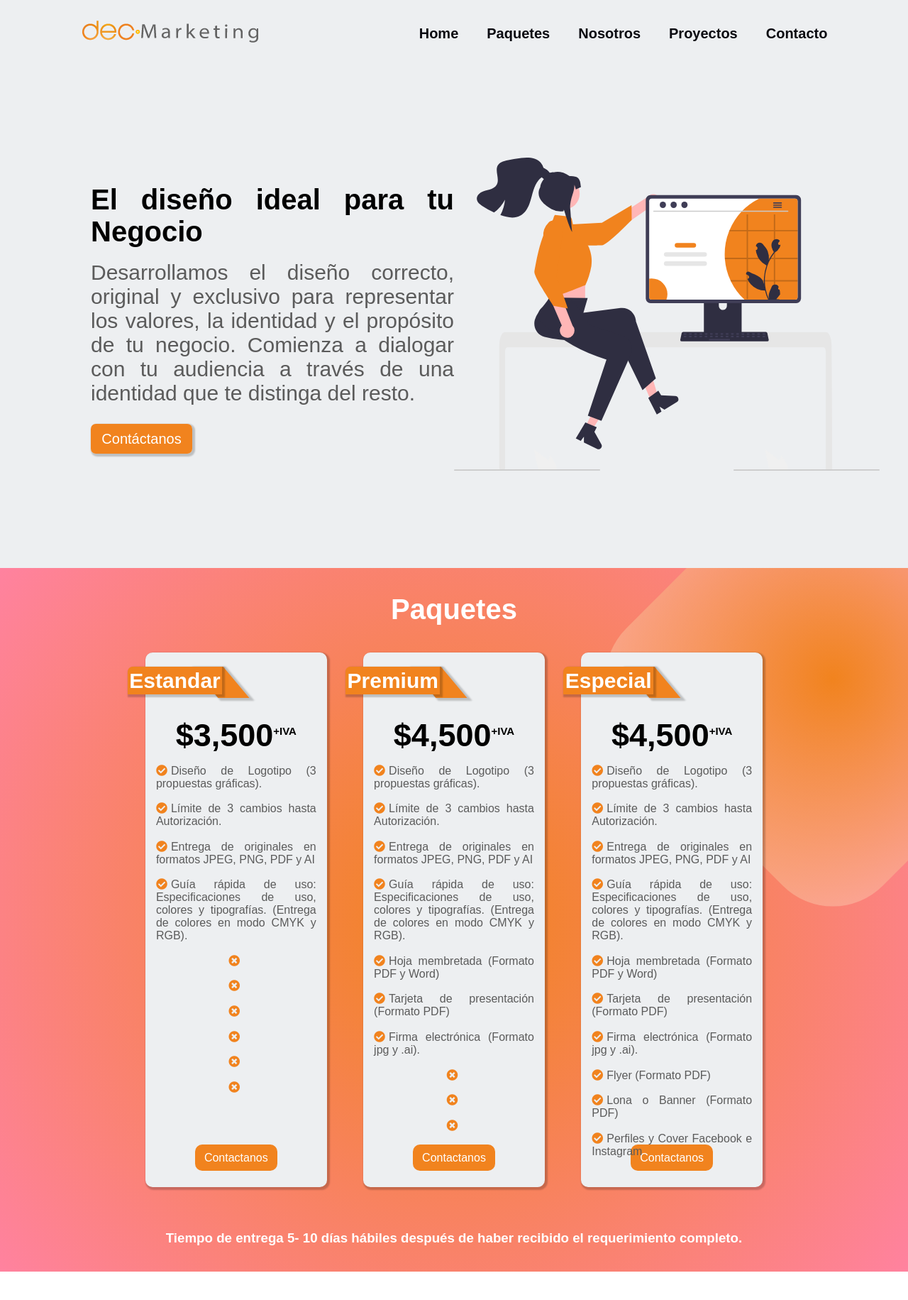
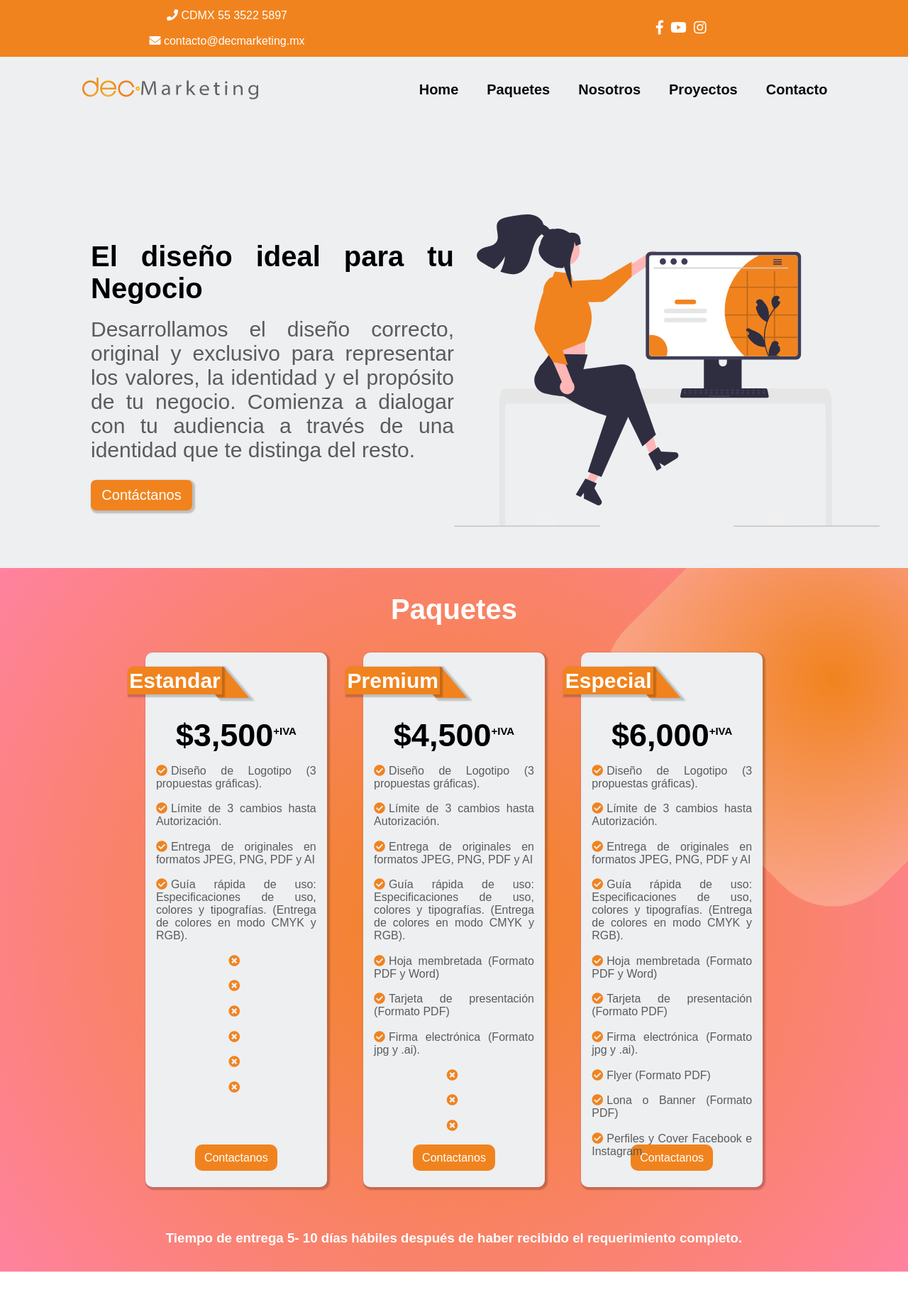
Before and after one commit to GungryNutria/design, a PHP site: page / in a window 1280 px wide. Shown: the top 1831 px of the page at 71% size. Run offline with PHP 8.4, Linux system fonts and the light colour scheme; some libraries are stand-ins or nearby versions; some web fonts are replaced.

Commit message:
Detalles finales

```diff
--- a/index.php
+++ b/index.php
@@ -13,6 +13,7 @@
 <center>
     <header>
     <?php
+    include 'src/widgets/social_header.php';
     include 'src/widgets/menu.php';
     include 'src/widgets/header_body.php';
     ?>
--- a/src/css/footer_styles.css
+++ b/src/css/footer_styles.css
@@ -88,3 +88,15 @@ footer .copyright-container .social-container .social-box a i:hover{
     border-radius: 100%;
     transition: all 1s;
 }
+@media screen and (max-width:900px){
+    footer .footer-container .footer-box{
+        width: 40%;
+    }
+}
+@media screen and (max-width:600px){
+    footer .footer-container .footer-box{
+        margin-top: 2%;
+        width: 90%;
+    }
+
+}
--- a/src/css/header_styles.css
+++ b/src/css/header_styles.css
@@ -85,6 +85,42 @@ header .header_body .box_img{
 header .header_body .box_img img{
     width: 600px;
 }
+header .top-section .top-container{
+    background-color: #f1831e;
+    width: 100%;
+    display: flex;
+    flex-direction: row;
+    justify-content: space-around;
+    align-content: center;
+    align-items: center;
+    flex-flow: wrap;
+}
+header .top-section .top-container .top-box1{
+    color: #fff;
+    width: 40%;
+
+    margin: 1%;
+}
+header .top-section .top-container .top-box1 a{
+    color: #fff;
+    text-decoration: none;
+}
+header .top-section .top-container .top-box2{
+    display: flex;
+    flex-direction: row;
+    justify-content: center;
+    align-content: center;
+    flex-flow: wrap;
+    width: 40%;
+    margin: 1%;
+}
+header .top-section .top-container .top-box2 .sub-top-box{
+    margin: 1%;
+}
+header .top-section .top-container .top-box2 .sub-top-box a{
+    color: #fff;
+    font-size: 20px;
+}
 @media screen and (max-width:1024px){
     .menu-button{
         text-align: justify;
@@ -94,20 +130,17 @@ header .header_body .box_img img{
 
         height: 50vh;
     }
-    header nav{
-        width: 100%;
-        align-content: inherit;
-    align-items: inherit;
-    }
     header nav .menu ul li a{
         color: #fff;
         font-size: 25px;
     }
     header nav{
+        align-content: inherit;
+    align-items: inherit;
         background-color: #f1831e;
         text-align: left;
         position: absolute;
-        top: 30px;
+        top: 118px;
         z-index: 20;
         width: 100%;
         height: 100vh;
@@ -149,6 +182,10 @@ header .header_body .box_img img{
 
 }
 @media screen and (max-width:600px){
+    header .top-section .top-container .top-box1{
+
+        width: 90%;
+    }
     header{
         height: 100vh;
     }
--- a/src/css/packages_styles.css
+++ b/src/css/packages_styles.css
@@ -50,12 +50,6 @@
     transition: all 1s;
 
 }
-.packages-section .packages-body .package:hover{
-
-    transition: all 1s;
-    width: 25%;
-    position: relative;
-}
 
 .packages-section .packages-body .package .package-header{
     height: 80px;
@@ -87,11 +81,6 @@
     padding: 22px;
     transform: skew(40deg);
     transition: all 1s;
-
-}
-.packages-section .packages-body .package:hover .package-header .etiqueta::after{
-    transition: all 1s;
-    padding: 23px;
 
 }
 .packages-section .packages-body .package .package-price{
--- a/src/widgets/footer.php
+++ b/src/widgets/footer.php
@@ -12,21 +12,21 @@
         <div class="footer-box">
             <h2>NUESTROS SERVICIOS</h2>
             <ul>
-                <li><a href="#"><i class="fas fa-chevron-right"></i> Google Adds</a></li>
-                <li><a href="#"><i class="fas fa-chevron-right"></i> Páginas Web</a></li>
-                <li><a href="#"><i class="fas fa-chevron-right"></i> Redes Sociales</a></li>
-                <li><a href="#"><i class="fas fa-chevron-right"></i> e-Commerce</a></li>
-                <li><a href="#"><i class="fas fa-chevron-right"></i> Diseño Corporativo</a></li>
-                <li><a href="#"><i class="fas fa-chevron-right"></i> e-Marketing</a></li>
-                <li><a href="#"><i class="fas fa-chevron-right"></i> Eventos Virtuales</a></li>
+                <li><a href="https://www.decmarketing.mx/google-ads/"><i class="fas fa-chevron-right"></i> Google Adds</a></li>
+                <li><a href="https://www.decmarketing.mx/paginas-web"><i class="fas fa-chevron-right"></i> Páginas Web</a></li>
+                <li><a href="https://www.decmarketing.mx/redes-sociales"><i class="fas fa-chevron-right"></i> Redes Sociales</a></li>
+                <li><a href="https://www.decmarketing.mx/e-commerce"><i class="fas fa-chevron-right"></i> e-Commerce</a></li>
+                <li><a href="https://www.decmarketing.mx/diseno-corporativo"><i class="fas fa-chevron-right"></i> Diseño Corporativo</a></li>
+                <li><a href="https://www.decmarketing.mx/e-marketing"><i class="fas fa-chevron-right"></i> e-Marketing</a></li>
+                <li><a href="https://www.decmarketing.mx/marketing-digital/congresos-virtuales"><i class="fas fa-chevron-right"></i> Eventos Virtuales</a></li>
             </ul>
         </div>
         <div class="footer-box">
             <h2>PRODUCCIÓN AUDIOVISUAL</h2>
             <ul>
-                <li><a href="#"><i class="fas fa-chevron-right"></i> Video</a></li>
-                <li><a href="#"><i class="fas fa-chevron-right"></i> Fotografía</a></li>
-                <li><a href="#"><i class="fas fa-chevron-right"></i> Tomas aéreas</a></li>
+                <li><a href="https://www.decmarketing.mx/audiovisual/video"><i class="fas fa-chevron-right"></i> Video</a></li>
+                <li><a href="https://www.decmarketing.mx/audiovisual/fotografia"><i class="fas fa-chevron-right"></i> Fotografía</a></li>
+                <li><a href="https://www.decmarketing.mx/audiovisual/tomas-aereas"><i class="fas fa-chevron-right"></i> Tomas aéreas</a></li>
             </ul>
         </div>
         <div class="footer-box">
@@ -41,9 +41,9 @@
     <div class="copyright-container">
         <br><br>
         <div class="social-container">
-            <div class="social-box"><a href=""><i class="fab fa-facebook-f"></i></a></div>
-            <div class="social-box"><a href=""><i class="fab fa-youtube"></i></a></div>
-            <div class="social-box"><a href=""><i class="fab fa-instagram"></i></a></div>
+            <div class="social-box"><a href="https://www.facebook.com/decmarketingmx" target="_blank"><i class="fab fa-facebook-f"></i></a></div>
+            <div class="social-box"><a href="https://www.youtube.com/channel/UCrpvKAtOjkBsETj7DJpklPw" target="_blank"><i class="fab fa-youtube"></i></a></div>
+            <div class="social-box"><a href="https://www.instagram.com/decmarketing/" target="_blank"><i class="fab fa-instagram"></i></a></div>
         </div>
         <br>
         <p>Copyright © 2021 DEC Marketing. Todos los Derechos Reservados.</p>
--- a/src/widgets/packages.php
+++ b/src/widgets/packages.php
@@ -113,7 +113,7 @@
             </div>
         </div>
         <div class="package-price">
-        <h2>$4,500<sup>+IVA</sup></h2>
+        <h2>$6,000<sup>+IVA</sup></h2>
         </div>
         <div class="package-list">
             <ul>
--- /dev/null
+++ b/src/widgets/social_header.php
@@ -0,0 +1,14 @@
+<section class="top-section">
+    <div class="top-container">
+        <div class="top-box1">
+            <a href="tel:5535225897"><i class="fas fa-phone"></i> CDMX 55 3522 5897</a>
+            <br><br>
+            <a href="mailto:contacto@decmarketing.mx"><i class="fas fa-envelope"></i> contacto@decmarketing.mx</a>
+        </div>
+        <div class="top-box2">
+            <div class="sub-top-box"><a href="https://www.facebook.com/decmarketingmx"><i class="fab fa-facebook-f"></i></a></div>
+            <div class="sub-top-box"><a href="https://www.youtube.com/channel/UCrpvKAtOjkBsETj7DJpklPw"><i class="fab fa-youtube"></i></a></div>
+            <div class="sub-top-box"><a href="https://www.instagram.com/decmarketing/"><i class="fab fa-instagram"></i></a></div>
+        </div>
+    </div>
+</section>
```
